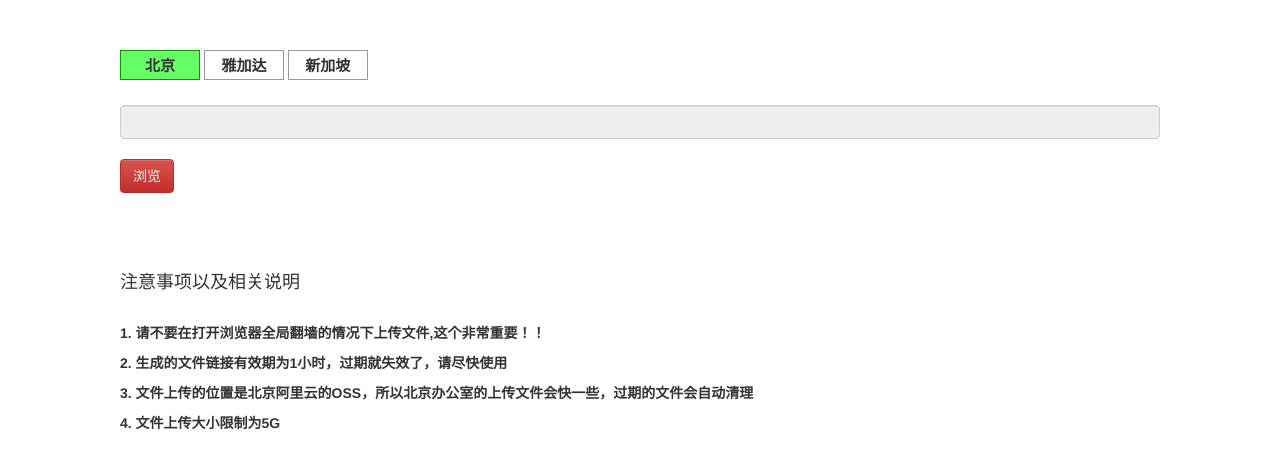
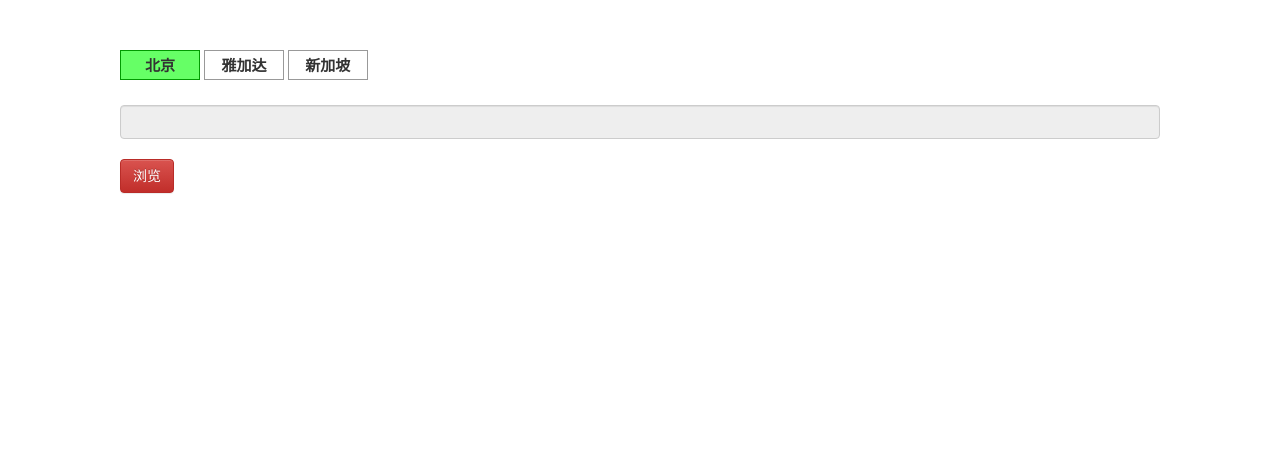
Before and after one commit to narakus/browser-oss-uploader, a Flask app: page / in a window 1280 px wide. Shown: the top 469 px of the page. Run offline with Flask 2, Linux system fonts and the light colour scheme.

Commit message:
first commit

```diff
--- /dev/null
+++ b/main.py
@@ -0,0 +1,46 @@
+#coding=utf-8
+
+import oss2
+from config import *
+from aliyunsdkcore import client
+from flask import Flask,render_template,request
+from aliyunsdkcore.profile import region_provider
+from aliyunsdksts.request.v20150401 import AssumeRoleRequest
+
+# 配置要访问的STS Endpoint
+region_provider.add_endpoint('Sts', RegionId, StsOssEndPoint)
+# 初始化Client
+clt = client.AcsClient(AccessKeyId,AccessKeySevcret, RegionId)
+
+app = Flask(__name__)
+
+@app.route('/',methods=['GET'])
+def show_page():
+    return render_template('index.html')
+
+@app.route('/sts',methods=['GET'])
+def get_token():
+
+    # 构造"AssumeRole"请求
+    ali_request = AssumeRoleRequest.AssumeRoleRequest()
+    # 指定角色
+    ali_request.set_RoleArn(RoleArn)
+    # 设置会话名称，审计服务使用此名称区分调用者
+    ali_request.set_RoleSessionName(Role)
+    # 发起请求，并得到response
+    ali_response = clt.do_action_with_exception(ali_request)
+    return ali_response
+
+
+#这里加参数获取endopoint,bucket
+@app.route('/sign',methods=['GET'])
+def sign_url():
+    file_name = request.args.get('name')
+    bucket_name = request.args.get('bucket')
+    endpoint = request.args.get('endpoint')
+    auth = oss2.Auth(AccessKeyId, AccessKeySevcret)
+    bucket = oss2.Bucket(auth, endpoint, bucket_name)
+    return bucket.sign_url('GET',file_name,TimeOut)
+
+if __name__ == '__main__':
+    app.run(host='0.0.0.0',port=5002)
--- a/sts.py
+++ /dev/null
@@ -1,55 +0,0 @@
-#coding=utf-8
-
-import oss2
-from flask import Flask,render_template,request
-from aliyunsdkcore import client
-from aliyunsdkcore.profile import region_provider
-from aliyunsdksts.request.v20150401 import AssumeRoleRequest
-
-RegionId = 'cn-beijing'
-StsOssEndPoint = 'sts.cn-beijing.aliyuncs.com'
-AccessKeyId = 'LTAI4Fdo47fw6v7srBgfAKpS'
-AccessKeySevcret = 'kauml9LGD18faakAWxq7BZ9YNTgngF'
-OssEndPoint = 'http://oss-cn-beijing.aliyuncs.com'
-Bucket = 'bj-public-upload'
-TimeOut = 10800
-
-# 配置要访问的STS Endpoint
-region_provider.add_endpoint('Sts', RegionId, StsOssEndPoint)
-# 初始化Client
-clt = client.AcsClient(AccessKeyId,AccessKeySevcret, RegionId)
-
-
-app = Flask(__name__)
-
-@app.route('/',methods=['GET'])
-def show_page():
-    return render_template('index.html')
-
-@app.route('/sts',methods=['GET'])
-def get_token():
-
-    # 构造"AssumeRole"请求
-    ali_request = AssumeRoleRequest.AssumeRoleRequest()
-    # 指定角色
-    ali_request.set_RoleArn('acs:ram::1145333287480309:role/beijing-oss-uploader')
-    # 设置会话名称，审计服务使用此名称区分调用者
-    ali_request.set_RoleSessionName('brower-upload-role')
-    # 发起请求，并得到response
-    ali_response = clt.do_action_with_exception(ali_request)
-
-    return ali_response
-
-#这里加参数获取endopoint,bucket
-@app.route('/sign',methods=['GET'])
-def sign_url():
-    file_name = request.args.get('name')
-    bucket_name = request.args.get('bucket')
-    endpoint = request.args.get('endpoint')
-    auth = oss2.Auth(AccessKeyId, AccessKeySevcret)
-    #bucket = oss2.Bucket(auth, OssEndPoint, Bucket)
-    bucket = oss2.Bucket(auth, endpoint, bucket_name)
-    return bucket.sign_url('GET',file_name,TimeOut)
-
-if __name__ == '__main__':
-    app.run(host='0.0.0.0',port=5000)
--- a/templates/index.html
+++ b/templates/index.html
@@ -64,12 +64,7 @@ input[type="radio"]:checked+span {
 
 
     <br />
-    <h4>注意事项以及相关说明</h4>
     <br />
-    <p><strong>1. 请不要在打开浏览器全局翻墙的情况下上传文件,这个非常重要！！</strong></p>
-    <p><strong>2. 生成的文件链接有效期为1小时，过期就失效了，请尽快使用</strong></p>
-    <p><strong>3. 文件上传的位置是北京阿里云的OSS，所以北京办公室的上传文件会快一些，过期的文件会自动清理</strong></p>
-    <p><strong>4. 文件上传大小限制为5G</strong></p>
    </div>
   </div>
   <script type="text/javascript">
@@ -100,7 +95,7 @@ function putdownloadstr(putstr,filename){
 	return;
 	}
 
-    OSS.urllib.request("http://192.168.1.208:5000/sts", {method: 'GET'}, (err, response) => {
+    OSS.urllib.request(window.location.href + "sts", {method: 'GET'}, (err, response) => {
       if (err) {
       return alert(err);
       }
@@ -145,7 +140,7 @@ const progress = async function (p) {
 
 	if (p==1) {
         console.log(storeAs)
-        fetch('http://192.168.1.208:5000/sign?endpoint=' + endpoint + '&bucket=' + bucket  + '&name=' + storeAs).then(res => res.text()).then(res => putdownloadstr(res,storeAs) )
+        fetch( window.location.href + 'sign?endpoint=' + endpoint + '&bucket=' + bucket  + '&name=' + storeAs).then(res => res.text()).then(res => putdownloadstr(res,storeAs) )
 		document.getElementById('result').removeAttribute('style');
 	}
 };
```
Also changed, not shown: config.py (+5 -5 lines), README.md (added).
